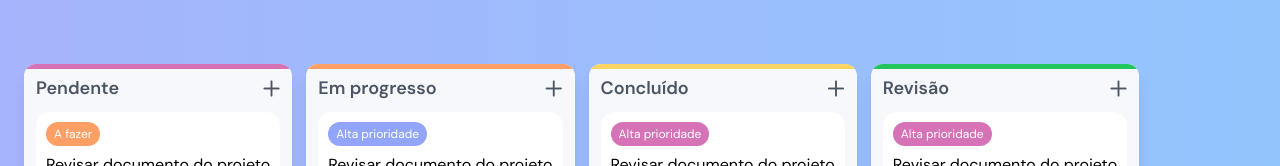
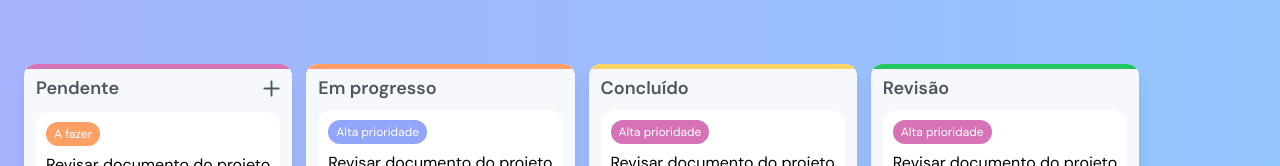
Before and after one commit to lucasrodriguescunha/kanban, a plain HTML site: page index.html in a window 1280 px wide. Shown: the top 166 px of the page. Drawn offline with Linux system fonts and the light colour scheme.

Commit message:
feat: Remover botões "Adicionar cartão" das colunas "Em progresso", "Concluído" e "Revisão"

```diff
--- a/index.html
+++ b/index.html
@@ -68,10 +68,6 @@
         <h2>
           Em progresso
         </h2>
-
-        <button class="add-card" onclick="displayModal();">
-          <i class="fa-regular fa-plus"></i>
-        </button>
       </div>
 
       <div class="kanban-cards">
@@ -113,10 +109,6 @@
         <h2>
           Concluído
         </h2>
-
-        <button class="add-card" onclick="displayModal();">
-          <i class="fa-regular fa-plus"></i>
-        </button>
       </div>
 
       <div class="kanban-cards">
@@ -158,10 +150,6 @@
         <h2>
           Revisão
         </h2>
-
-        <button class="add-card" onclick="displayModal();">
-          <i class="fa-regular fa-plus"></i>
-        </button>
       </div>
 
       <div class="kanban-cards">
```
